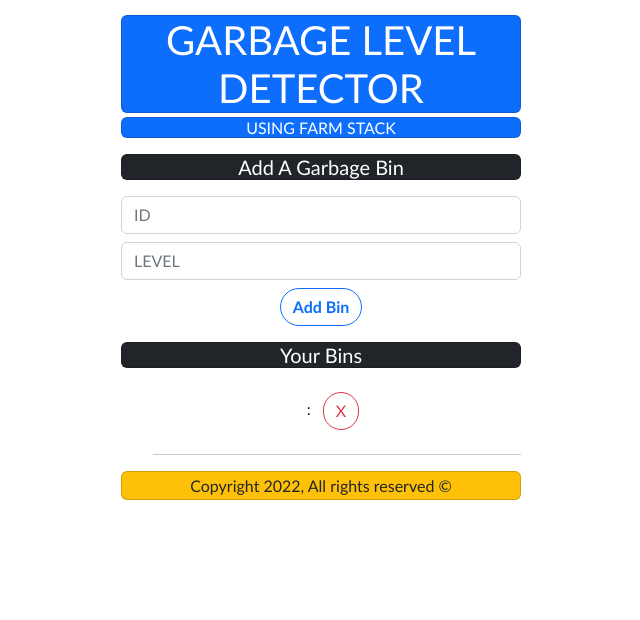
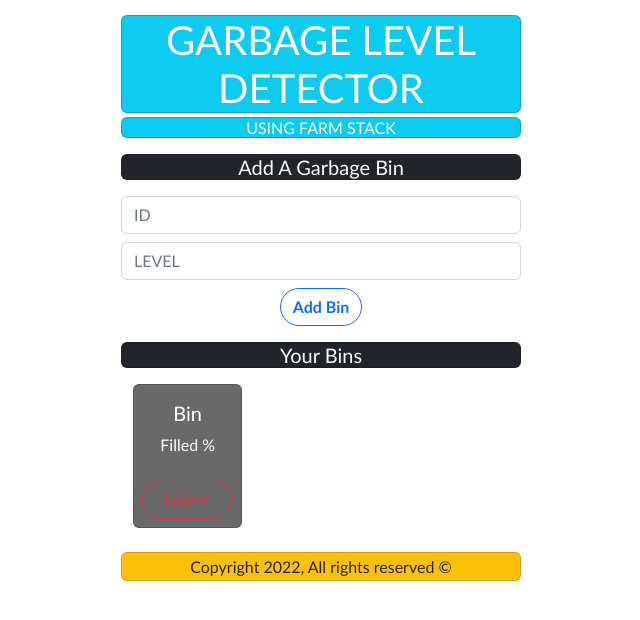
Before and after one commit to JosephLahiru/GarbageLevelDetector, a React (Create React App) app in the folder frontend/: page / in a window 1280 px wide. Shown: the top 620 px of the page, without its empty margins (319-959 px from the left). Built offline with nearby package versions, Linux system fonts and the light colour scheme; no server answers.

Commit message:
added card view to bins

```diff
--- a/frontend/src/App.js
+++ b/frontend/src/App.js
@@ -26,9 +26,9 @@ function App() {
     <div className='App list-group-item justify-content-center
     aligh-items-center mx-auto' style={{"width":"400px",
     "backgroundColor":"white", "marginTop":"15px"}}>
-      <h1 className="card text-white bg-primary mb-1"
+      <h1 className="card text-white bg-info mb-1"
       styleName="max-width: 20rem;">GARBAGE LEVEL DETECTOR</h1>
-      <h6 className="card text-white bg-primary mb-3">
+      <h6 className="card text-white bg-info mb-3">
         USING FARM STACK</h6>
       <div className="card-body">
         <h5 className="card text-white bg-dark mb-3">Add A Garbage Bin</h5>
--- a/frontend/src/components/Bin.js
+++ b/frontend/src/components/Bin.js
@@ -1,20 +1,24 @@
 import axios from 'axios'
 import React from 'react'
+import 'bootstrap/dist/css/bootstrap.min.css';
 
 function BinItem(props){
     const deleteBinHandler = (id) => {
         axios.delete(`http://localhost:8000/api/bin/${id}`).then(res =>
         console.log(res.data))}
         return(
-            <div>
-                <p>
-                    <span style={{fontWeight:'bold, underline'}}>{props.bin.id} : </span>
-                    {props.bin.level}<button onClick={()=>deleteBinHandler(props.bin.id)}
+
+        <div className="col-lg-4 col-md-6 mb-4">
+            <div className="card h-100" style={{backgroundColor: "#696969", color: "white"}}>
+                <div className="card-body">
+                    <h5 className="card-title">Bin {props.bin.id}</h5>
+                    <p className="card-text">Filled {props.bin.level}%</p>
+                </div>
+                <button onClick={()=>deleteBinHandler(props.bin.id)}
                     className="btn btn-outline-danger my-2 mx-2" style={
-                        {'borderRadius':'50px',}}>X</button>
-                    <hr></hr>
-                </p>
+                        {'borderRadius':'50px',}}>Delete</button>
             </div>
+        </div>
         )
 }
 
--- a/frontend/src/components/BinListView.js
+++ b/frontend/src/components/BinListView.js
@@ -1,11 +1,14 @@
 import BinItem from "./Bin";
+import 'bootstrap/dist/css/bootstrap.min.css';
 
 function BinView(props){
     return (
         <div>
-            <ul>
-                {props.binList.map(bin => <BinItem bin={bin}/>)}
-            </ul>
+            <div className="container">
+                <div className="row">
+                    {props.binList.map(bin => <BinItem bin={bin}/>)}
+                </div>
+            </div>
         </div>
     )
 }
```
